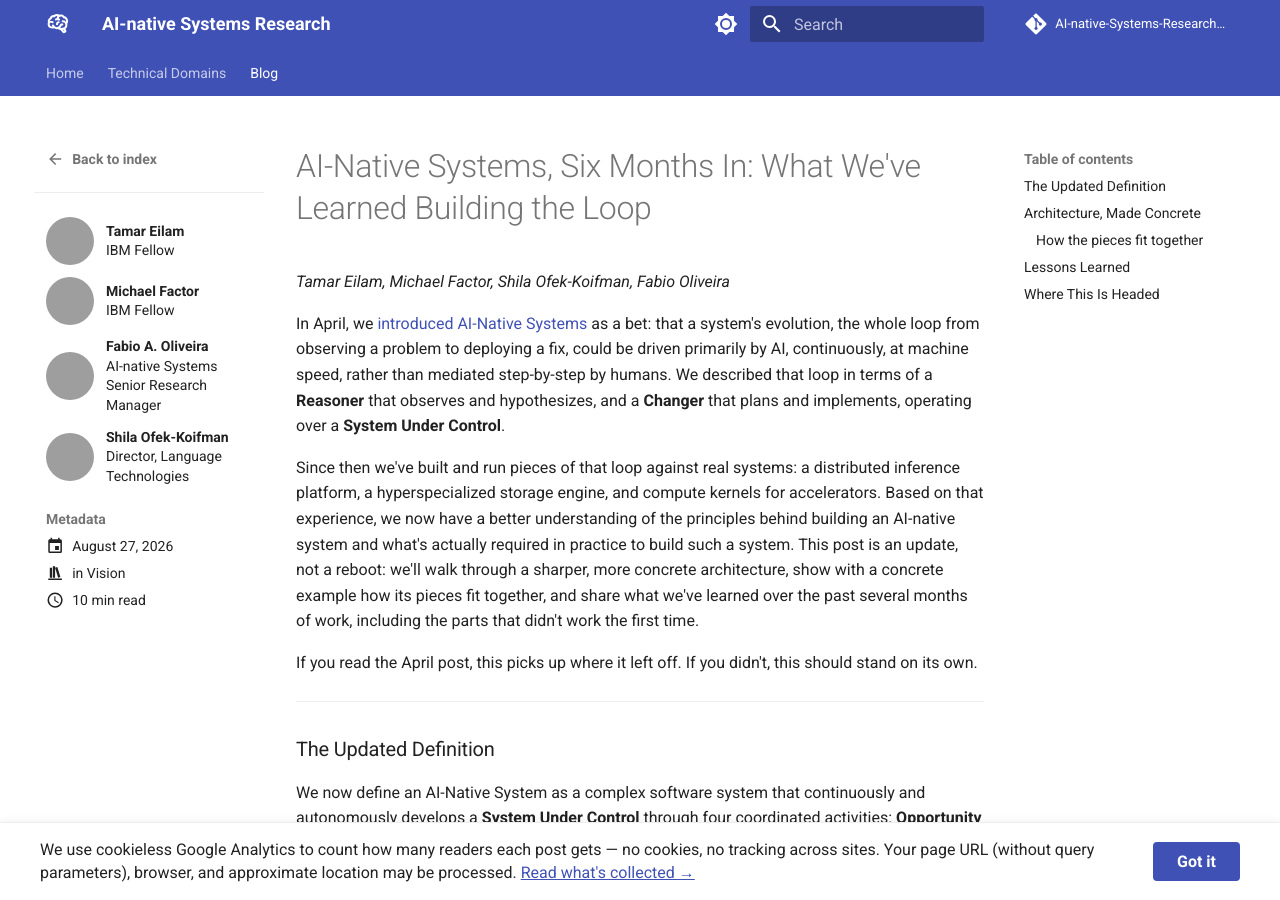
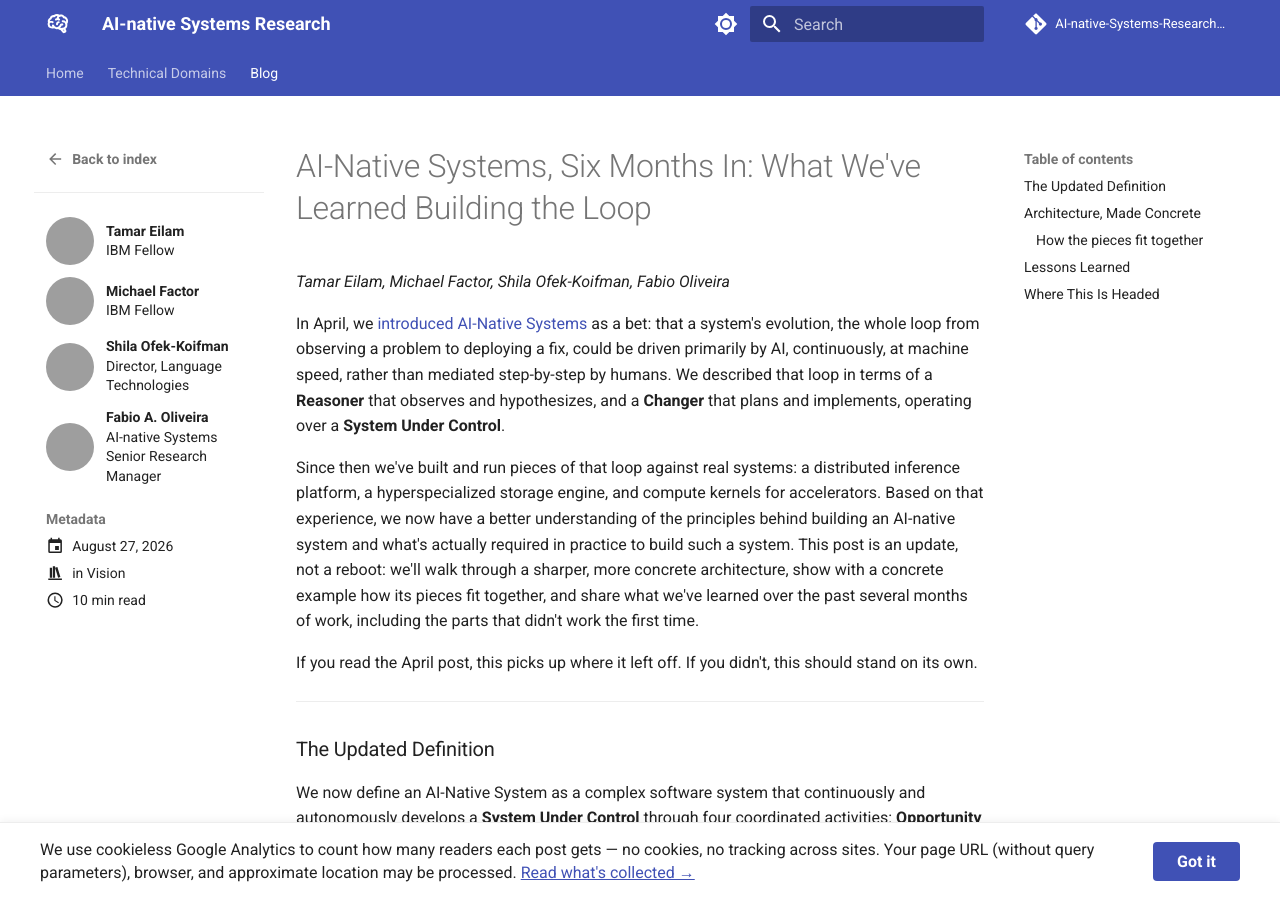
Before and after one commit to AI-native-Systems-Research/ai-native-systems-research, an MkDocs documentation site: the page built from docs/blog/posts/ai-native-systems-six-months-in.md, in a window 1280 px wide and 900 px high. Built offline with MkDocs 1.6.1 and Material for MkDocs 9.7.7, drawn with Linux system fonts in a browser that asks for light colours; comment, search, counter and statistics services are not loaded; the version menu is left out; grey boxes are pictures that could not be loaded.

```diff
--- a/docs/blog/posts/ai-native-systems-six-months-in.md
+++ b/docs/blog/posts/ai-native-systems-six-months-in.md
@@ -5,8 +5,8 @@ categories:
 authors:
   - eilam
   - factor
+  - ofek-koifman
   - oliveira
-  - ofek-koifman
 description: >
   Six months after introducing AI-Native Systems, an update on the architecture,
   a concrete walk-through of the loop, and the lessons learned from running it
```
